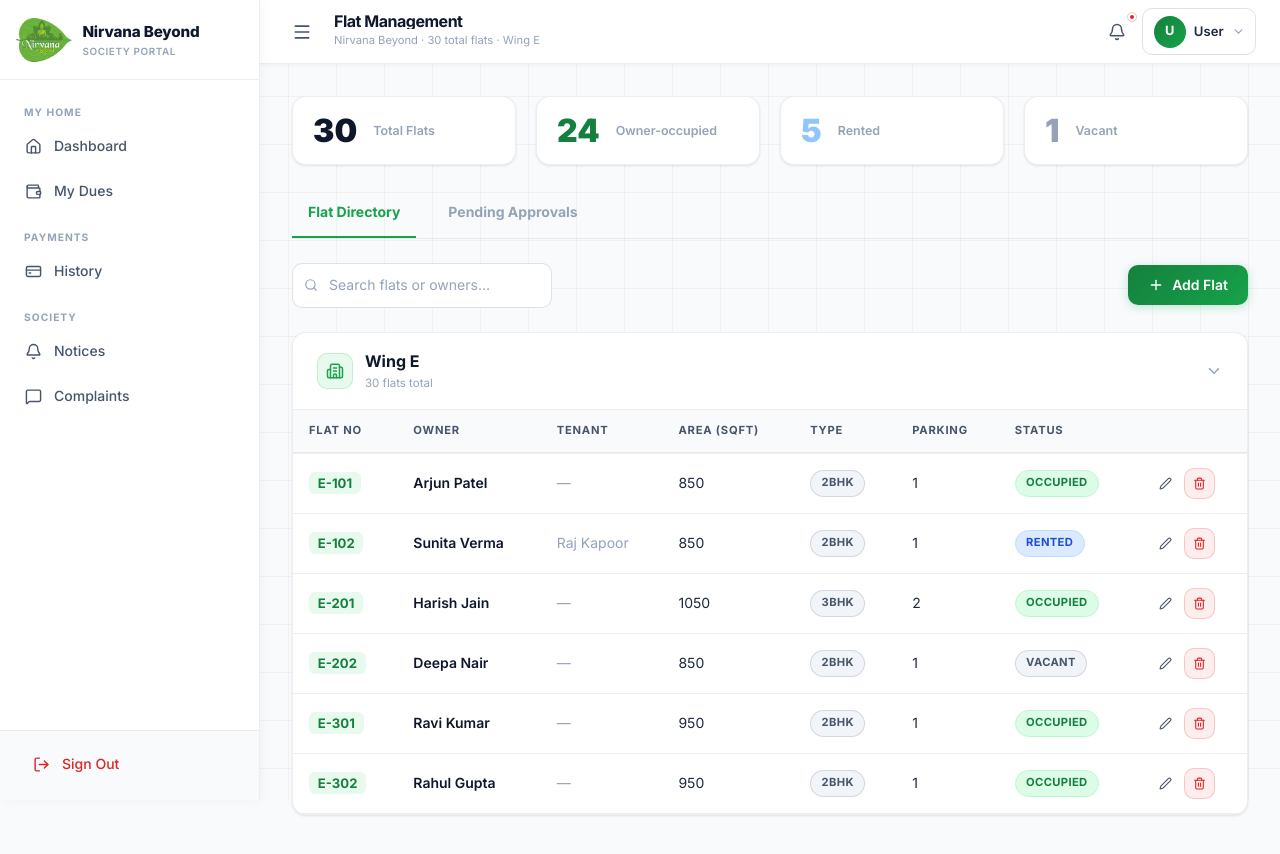
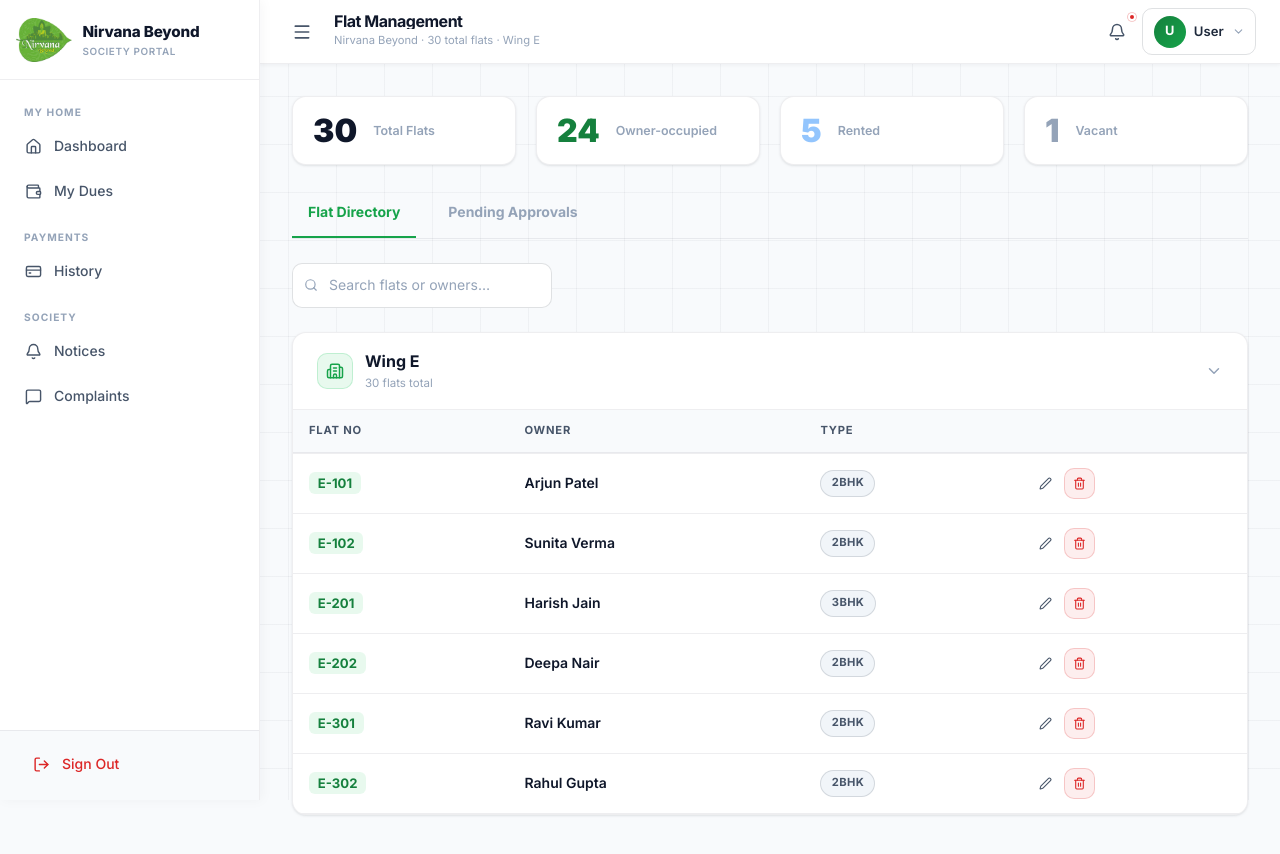
Before and after one commit to Shreyankparab/Society-Maintenance-Management-System, a Next.js app: page /admin/flats in a window 1280 px wide. Shown: the top 854 px of the page. Built offline with nearby package versions, Linux system fonts and the light colour scheme.

Commit message:
updated flats details

```diff
--- a/src/app/admin/flats/page.js
+++ b/src/app/admin/flats/page.js
@@ -106,16 +106,13 @@ export default function FlatsPage() {
               <Search size={14} color="var(--text-dim)" style={{ position: "absolute", left: "0.75rem", top: "50%", transform: "translateY(-50%)", pointerEvents: "none" }} />
               <input className="input-field" placeholder="Search flats or owners…" value={search} onChange={(e) => setSearch(e.target.value)} style={{ paddingLeft: "2.25rem", width: 260 }} />
             </div>
-            <button id="add-flat-btn" className="btn btn-primary" onClick={() => setAddModal(true)}>
-              <Plus size={16} /> Add Flat
-            </button>
           </div>
 
           {/* If searching — flat table */}
           {filtered ? (
             <div className="glass-card-flat" style={{ overflow: "hidden" }}>
               <table className="data-table">
-                <thead><tr><th>Flat No</th><th>Owner</th><th>Tenant</th><th>Area</th><th>Type</th><th>Parking</th><th>Status</th><th></th></tr></thead>
+                <thead><tr><th>Flat No</th><th>Owner</th><th>Type</th><th></th></tr></thead>
                 <tbody>
                   {filtered.map((f) => (
                     <FlatRow key={f.no} f={f} />
@@ -145,7 +142,7 @@ export default function FlatsPage() {
                 {expanded[w.wing] && (
                   <div style={{ overflowX: "auto" }}>
                     <table className="data-table">
-                      <thead><tr><th>Flat No</th><th>Owner</th><th>Tenant</th><th>Area (sqft)</th><th>Type</th><th>Parking</th><th>Status</th><th></th></tr></thead>
+                      <thead><tr><th>Flat No</th><th>Owner</th><th>Type</th><th></th></tr></thead>
                       <tbody>
                         {w.flats.map((f) => <FlatRow key={f.no} f={f} />)}
                       </tbody>
@@ -249,16 +246,11 @@ export default function FlatsPage() {
 }
 
 function FlatRow({ f }) {
-  const s = STATUS_CONFIG[f.status];
   return (
     <tr>
       <td><span style={{ fontWeight: 700, color: "#15803d", background: "rgba(34,197,94,0.1)", padding: "0.2rem 0.55rem", borderRadius: "var(--radius-sm)", fontSize: "0.82rem" }}>{f.no}</span></td>
       <td style={{ fontWeight: 600, color: "var(--text-primary)" }}>{f.owner}</td>
-      <td style={{ color: "var(--text-dim)" }}>{f.tenant}</td>
-      <td>{f.area}</td>
       <td><span className="badge badge-muted">{f.type}</span></td>
-      <td>{f.parking}</td>
-      <td><span className={`badge ${s.badge}`}>{s.label}</span></td>
       <td>
         <div style={{ display: "flex", gap: "0.25rem" }}>
           <button className="btn btn-ghost btn-icon btn-sm"><Edit2 size={13} /></button>
```
